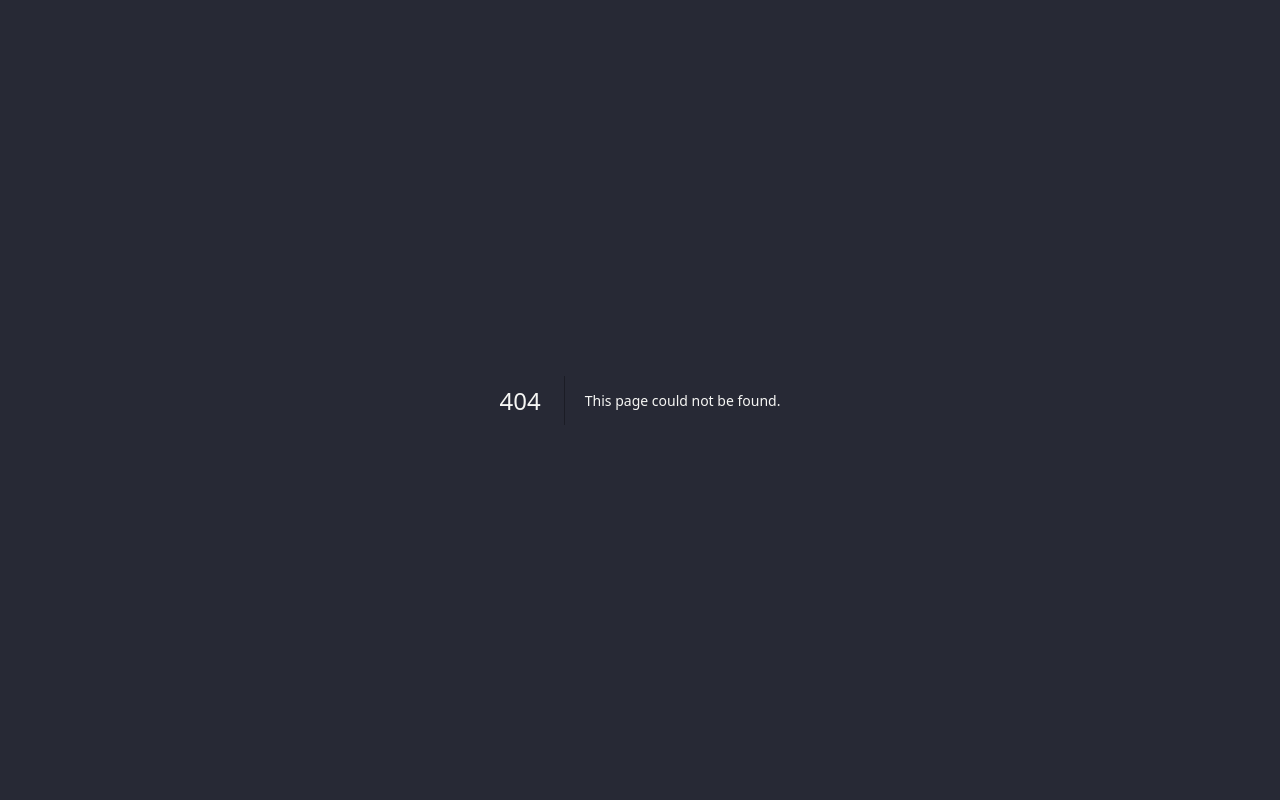
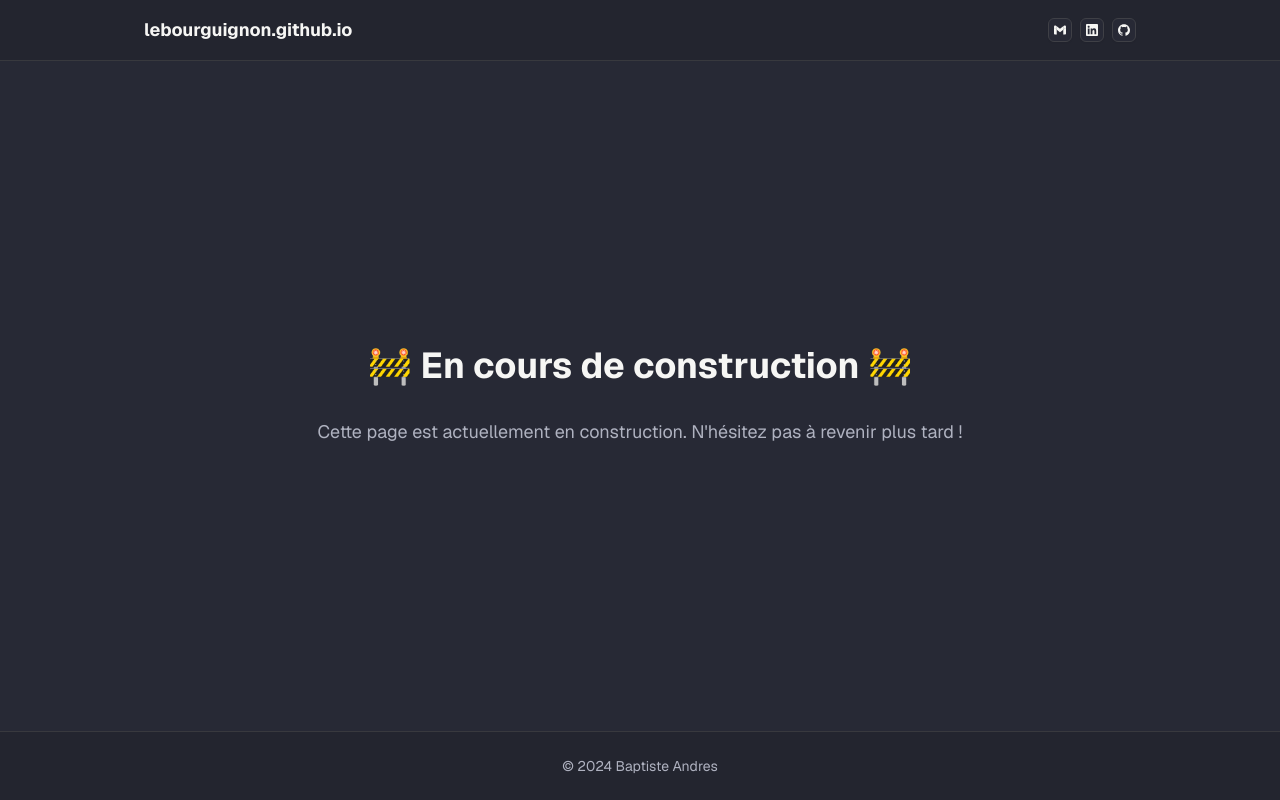
Before and after one commit to LeBourguignon/LeBourguignon.github.io, a Next.js app: page /projets in a window 1280 px wide. Before the commit this address had no page. Built offline with nearby package versions, Linux system fonts and the light colour scheme; a web font is replaced by a local one.

Commit message:
Add UnderDev

```diff
--- a/app/_components/Header.tsx
+++ b/app/_components/Header.tsx
@@ -12,7 +12,7 @@ export const Header = () => {
   return (
     <header className="bg-card sticky top-0 pt-4">
         <Section className="flex items-baseline">
-          <Link href="https://lebourguignon.github.io/">
+          <Link href="/">
             <h1 className="text-lg font-bold text-primary">lebourguignon.github.io</h1>
           </Link>
           <div className="flex-1" />
--- a/app/_components/Status.tsx
+++ b/app/_components/Status.tsx
@@ -66,19 +66,19 @@ const PROJECTS: ProjectProps[] = [
         logo: Gamepad2,
         title: "Heredium",
         description: "Jeu vidéo d'horreur en 3D, développé avec Unreal Engine.",
-        url: "/"
+        url: "/projets"
     },
     {
         logo: Zap,
         title: "Road To Computing",
         description: "Jeu sérieux sur l'éléctronique, développé avec Unity.",
-        url: "/"
+        url: "/projets"
     },
     {
         logo: Shirt,
         title: "Augmented Mirror",
         description: "Cabine d'essayage virtuelle, développée avec Unity.",
-        url: "/"
+        url: "/projets"
     },
     {
         logo: Cog,
--- /dev/null
+++ b/app/_components/UnderDev.tsx
@@ -0,0 +1,10 @@
+import React from "react";
+
+export const UnderDev = () => {
+    return (
+        <div className="flex flex-grow flex-col items-center justify-center gap-4 lg:gap-8">
+            <h1 className="text-4xl font-bold">🚧 En cours de construction 🚧</h1>
+            <p className="text-lg text-muted-foreground">Cette page est actuellement en construction. N&apos;hésitez pas à revenir plus tard !</p>
+        </div>
+    );
+}
--- a/app/_pages/home.tsx
+++ /dev/null
@@ -1,37 +0,0 @@
-import React from 'react';
-
-import { Header } from '../_components/Header';
-import { Spacing } from '../_components/Spacing';
-import { Hero } from '../_components/Hero';
-import { Status } from '../_components/Status';
-import { Skills } from '../_components/Skills';
-import { Contact } from '../_components/Contact';
-import { Footer } from '../_components/Footer';
-
-export default function Home() {
-  return(
-    <main>
-      <Header />
-
-      <Spacing size="sm"/>
-
-      <Hero />
-
-      <Spacing size="sm"/>
-
-      <Status />
-
-      <Spacing size="sm"/>
-
-      <Skills />
-
-      <Spacing size="sm"/>
-
-      <Contact />
-
-      <Spacing size="sm"/>
-
-      <Footer />
-    </main>
-  );
-}
--- a/app/_pages/projects.tsx
+++ b/app/projets/page.tsx
@@ -3,13 +3,18 @@ import React from "react";
 import { Header } from "../_components/Header";
 import { Spacing } from "../_components/Spacing";
 import { Footer } from "../_components/Footer";
+import { UnderDev } from "../_components/UnderDev";
 
 export default function Projects() {
     return(
-      <main>
+      <main className="flex flex-col min-h-screen">
         <Header />
 
-        <Spacing size="lg"/>
+        <Spacing size="sm"/>
+
+        <UnderDev />
+
+        <Spacing size="sm"/>
 
         <Footer />
       </main>
```
